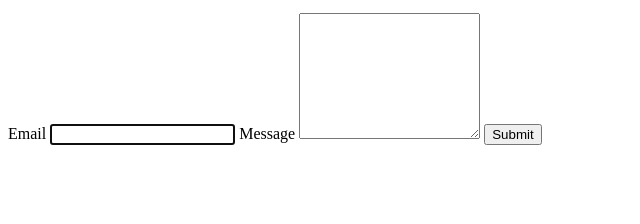
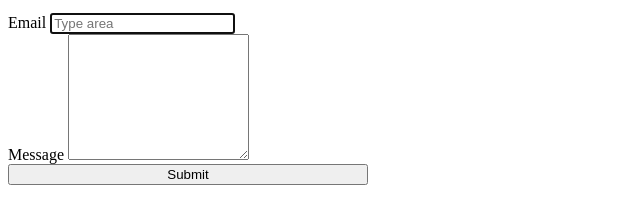
Before and after one commit to Oleksii-Ivaniuta/goit-js-hw-09, a plain HTML site: page 2-form.html in a window 1280 px wide. Shown: the part 82-306 px from the top of the page, without its empty margins (0-640 px from the left). Drawn offline with Linux system fonts and the light colour scheme.

Commit message:
Deploying to gh-pages from @ Oleksii-Ivaniuta/goit-js-hw-09@4abf5cdffe4b143b4a31123306bee9e5b4191443 🚀

```diff
--- a/2-form.html
+++ b/2-form.html
@@ -5,8 +5,9 @@
     <meta charset="UTF-8">
     <meta name="viewport" content="width=device-width, initial-scale=1.0">
     <title>Form</title>
-  <script type="module" crossorigin src="/goit-js-hw-09/assets/modulepreload-polyfill-B5Qt9EMX.js"></script>
-  <link rel="stylesheet" crossorigin href="/goit-js-hw-09/assets/styles-e3AbQ1oX.css">
+  <script type="module" crossorigin src="/goit-js-hw-09/2-form.js"></script>
+  <link rel="modulepreload" crossorigin href="/goit-js-hw-09/assets/modulepreload-polyfill-B5Qt9EMX.js">
+  <link rel="stylesheet" crossorigin href="/goit-js-hw-09/assets/styles-CrYC5hV9.css">
 </head>
 
 <body>
--- /dev/null
+++ b/2-form.js
@@ -0,0 +1,2 @@
+import"./assets/modulepreload-polyfill-B5Qt9EMX.js";/* empty css                      */const s=document.querySelector(".feedback-form"),a={email:"",message:""},e=s.elements.email,t=s.elements.message,o=s.children[2],m=e.parentNode,d=t.parentNode;o.classList.add("form-btn");m.classList.add("form-label");d.classList.add("form-label");e.classList.add("form-input");t.classList.add("form-input");e.addEventListener("focus",()=>{e.setAttribute("placeholder","Type area")});e.addEventListener("blur",()=>{e.setAttribute("placeholder","")});t.addEventListener("focus",()=>{t.setAttribute("placeholder","Type area")});t.addEventListener("blur",()=>{t.setAttribute("placeholder","")});s.addEventListener("input",()=>{a.email=e.value,a.message=t.value,localStorage.setItem("feedback-form-state",JSON.stringify(a))});if(localStorage.getItem("feedback-form-state")){const l=JSON.parse(localStorage.getItem("feedback-form-state")).email,r=JSON.parse(localStorage.getItem("feedback-form-state")).message;a.email=l,a.message=r,e.value=l,t.value=r}s.addEventListener("submit",l=>{if(l.preventDefault(),e.value&&t.value){console.log(a),s.reset(),localStorage.removeItem("feedback-form-state");return}alert("Fill please all fields")});
+//# sourceMappingURL=2-form.js.map
--- /dev/null
+++ b/assets/styles-CrYC5hV9.css
@@ -0,0 +1 @@
+ol,ul{list-style:none}body{margin:0,auto;display:flex;flex-direction:column}a{text-decoration:none;color:inherit}.task-list{display:flex;flex-direction:column;justify-content:center;align-items:flex-start;gap:12px}.task-item{font-size:48px}.back-link{margin:16px;font-size:48px}.gallery{display:flex;flex-direction:row;flex-wrap:wrap;max-width:1128px;margin:24px auto;padding:0;gap:24px;list-style:none}.gallery-item{width:360px;height:200px;overflow:hidden;transition-property:transform;transition-duration:.5s;transition-timing-function:cubic-bezier(.075,.82,.165,1)}.gallery-item:hover{transform:scale(1.05)}.gallery-link{display:block;width:100%;height:100%}.gallery-image{width:100%;height:100%;object-fit:cover}.gallery-link{cursor:default}.simple-lightbox{background-color:#2e2f42cc}.feedback-form{display:flex;flex-direction:column;width:360px}
--- a/assets/styles-e3AbQ1oX.css
+++ /dev/null
@@ -1 +0,0 @@
-ol,ul{list-style:none}body{margin:0,auto;display:flex;flex-direction:column}a{text-decoration:none;color:inherit}.task-list{display:flex;flex-direction:column;justify-content:center;align-items:flex-start;gap:12px}.task-item{font-size:48px}.back-link{margin:16px;font-size:48px}.gallery{display:flex;flex-direction:row;flex-wrap:wrap;max-width:1128px;margin:24px auto;padding:0;gap:24px;list-style:none}.gallery-item{width:360px;height:200px;overflow:hidden;transition-property:transform;transition-duration:.5s;transition-timing-function:cubic-bezier(.075,.82,.165,1)}.gallery-item:hover{transform:scale(1.05)}.gallery-link{display:block;width:100%;height:100%}.gallery-image{width:100%;height:100%;object-fit:cover}.gallery-link{cursor:default}.simple-lightbox{background-color:#2e2f42cc}
```
Also changed, not shown: 1-gallery.html (+1 -1 lines), index.html (+1 -1 lines), 1 other file.
